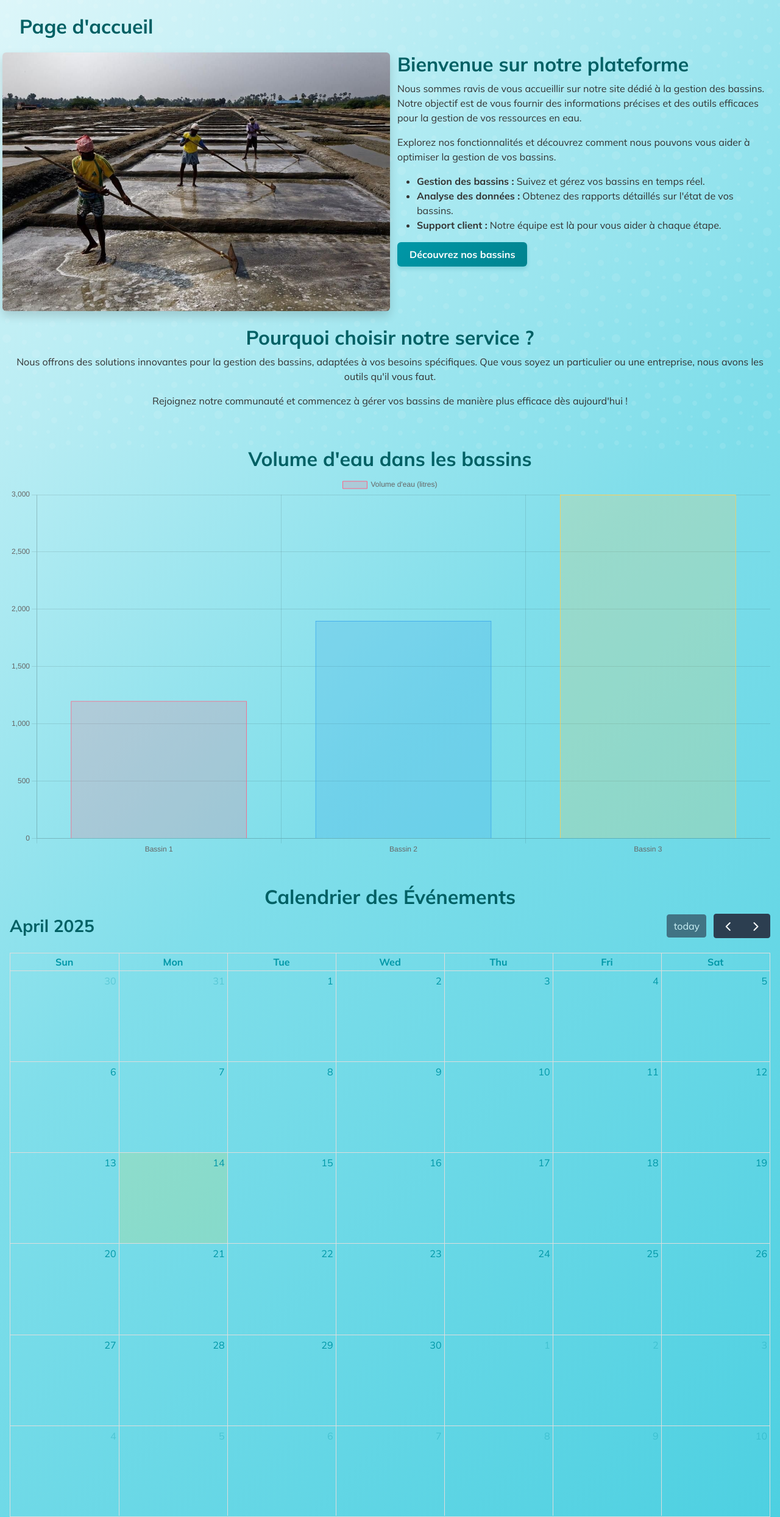
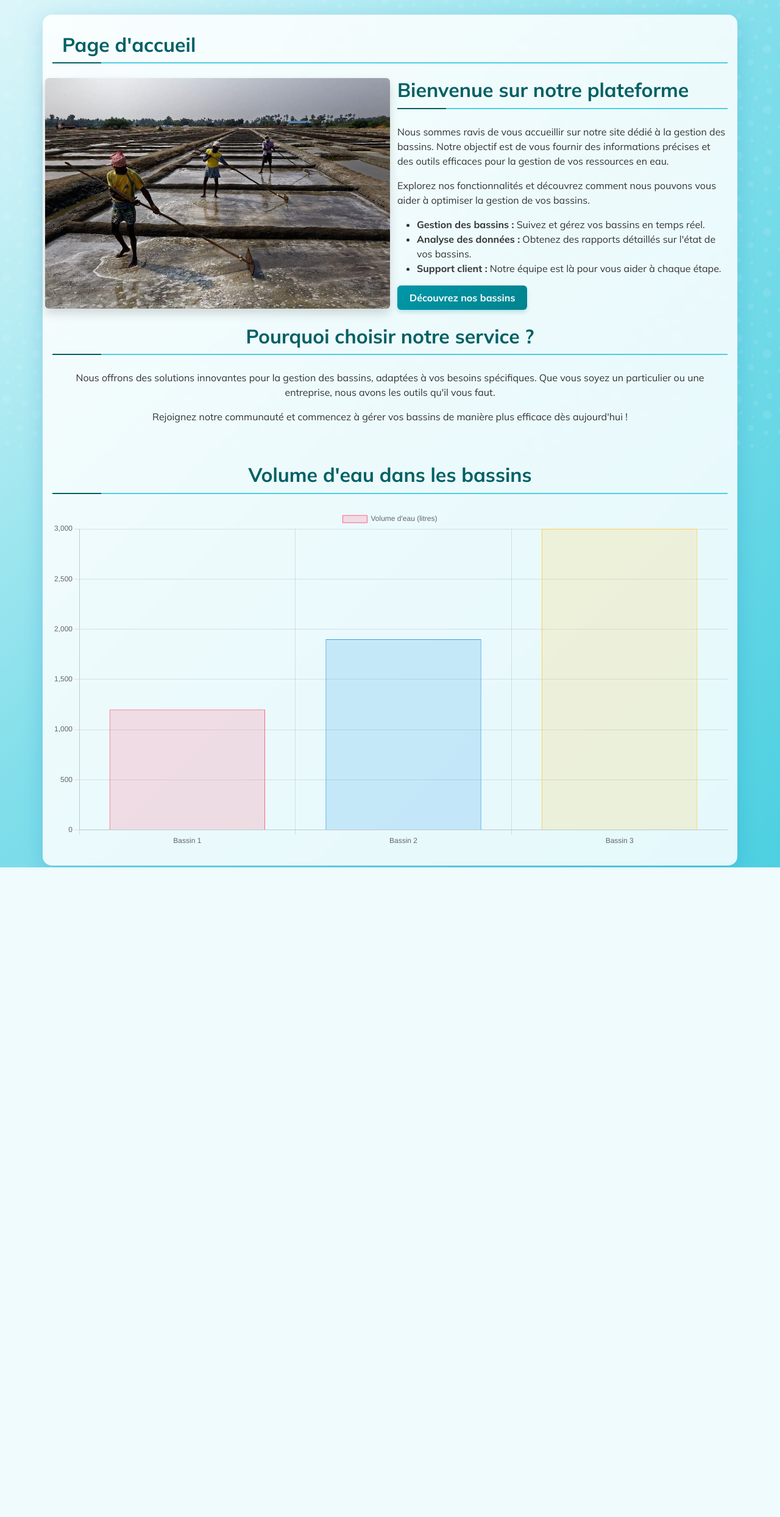
Before and after one commit to Renambohajaina-Jose-Celesta/Gestion_Construction_Bassin_Saline, a Django app: page / in a window 1280 px wide. Shown: the part 56-2543 px from the top of the page at 61% size. After the commit the page ends 1478 px from the top, so only its background shows below. Run offline with Django 4.2, Linux system fonts and the light colour scheme; the visitor is signed in with stand-in values (Sample User, id 1); lists and menus that the app fills with data are empty; some libraries are stand-ins or nearby versions.

Commit message:
modific de appar

```diff
--- a/loginSignup/base/templates/base.html
+++ b/loginSignup/base/templates/base.html
@@ -86,19 +86,16 @@
             </a>
             <ul class="dropdown-menu dropdown-menu-end">
               <li>
-                <a class="dropdown-item"
-                 {% comment %} href="{% url 'logout' %}"{% endcomment %}
-                 >
-                <i class="fas fa-sign-out-alt me-1"></i>Déconnexion
-              </a>
+                <form method="post" action="{% url 'base:logout' %}">
+                  {% csrf_token %}
+                  <button type="submit" class="btn btn-link text-black"><i class="fas fa-sign-out-alt me-1"></i>Déconnecter</button>
+                </form>
             </li>
             </ul>
           </li>
           {% else %}
           <li class="nav-item">
-            <a class="nav-link"
-            {% comment %} href="{% url 'base:accounts' %}" {% endcomment %}
-            ><i class="fas fa-sign-in-alt me-1"></i>Connexion</a>
+            <a class="nav-link" href="{% url 'base:authView' %}">S'inscrire</a>
           </li>
           {% endif %}
         </ul>
@@ -108,12 +105,14 @@
 
       {% block content %}{% endblock content %}
 
-  <!-- Pied de page -->
-  {% comment %} <footer class="bg-dark text-white py-4 mt-5">
-    <div class="container text-center">
-      <p class="mb-0">&copy; 2025 Gestion de Bassins de Sel. Tous droits réservés.</p>
-    </div>
-  </footer> {% endcomment %}
+{% comment %} <!-- Pied de page -->
+<footer class="bg-dark text-white py-4 mt-auto" style="margin: 0;">
+  <div class="text-center">
+    <p class="mb-0">&copy; 2025 Gestion de Bassins de Sel. Tous droits réservés.</p>
+  </div>
+</footer> {% endcomment %}
+
+
 
   <script src="https://cdn.jsdelivr.net/npm/bootstrap@5.3.0/dist/js/bootstrap.bundle.min.js"></script>
   <script>
--- a/loginSignup/base/templates/home.html
+++ b/loginSignup/base/templates/home.html
@@ -2,7 +2,7 @@
 {% load static %}
 
 {% block content %}
-<div class="container-fluid px-3">
+<div class="container px-3">
     <h2 class="mb-4 px-3">Page d'accueil</h1>
 
     <!-- Conteneur pour l'image et le menu -->
@@ -42,14 +42,6 @@
             <canvas id="myBarChart" width="400" height="200"></canvas>
         </div>
     </div>
-
-    <!-- Section pour le calendrier -->
-    <div class="row mt-5">
-        <div class="col-md-12">
-            <h2 class="text-center">Calendrier des Événements</h2>
-            <div id="calendar"></div>
-        </div>
-    </div>
 </div>
 
 <!-- Intégration de Chart.js -->
@@ -85,33 +77,4 @@
         }
     });
 </script>
-
-<!-- Intégration de FullCalendar -->
-<link href='https://cdn.jsdelivr.net/npm/fullcalendar@5.10.1/main.min.css' rel="stylesheet" />
-<script src='https://cdn.jsdelivr.net/npm/fullcalendar@5.10.1/main.min.js'></script>
-<script>
-    document.addEventListener('DOMContentLoaded', function() {
-        var calendarEl = document.getElementById('calendar');
-        var calendar = new FullCalendar.Calendar(calendarEl, {
-            initialView: 'dayGridMonth',
-            events: [
-                {
-                    title: 'Événement 1',
-                    start: '2023-10-01'
-                },
-                {
-                    title: 'Événement 2',
-                    start: '2023-10-07',
-                    end: '2023-10-10'
-                },
-                {
-                    title: 'Événement 3',
-                    start: '2023-10-15T10:00:00',
-                    end: '2023-10-15T12:00:00'
-                }
-            ]
-        });
-        calendar.render();
-    });
-</script>
 {% endblock content %}
--- a/loginSignup/base/templates/pages/fournisseurs.html
+++ b/loginSignup/base/templates/pages/fournisseurs.html
@@ -2,7 +2,7 @@
 {% load static %}
 
 {% block content %}
-<div class="container">
+<div class="container-fluid px-3">
     <h2 class="mb-4">Liste des Fournisseurs</h2>
 
     {% if messages %}
--- a/loginSignup/base/templates/pages/materiaux.html
+++ b/loginSignup/base/templates/pages/materiaux.html
@@ -2,7 +2,7 @@
 {% load static %}
 
 {% block content %}
-<div class="container">
+<div class="container-fluid px-3">
     <h2 class="mb-4">Liste des Matériaux</h2>
 
     {% if messages %}
--- a/loginSignup/base/templates/pages/projets.html
+++ b/loginSignup/base/templates/pages/projets.html
@@ -2,7 +2,7 @@
 {% load static %}
 
 {% block content %}
-<div class="container">
+<div class="container-fluid px-3">
 
     <div class="d-flex justify-content-between align-items-center mb-4">
         <h2>Liste des Projets</h2>
--- a/loginSignup/base/templates/pages/volumes_eaux.html
+++ b/loginSignup/base/templates/pages/volumes_eaux.html
@@ -2,7 +2,7 @@
 {% load static %}
 
 {% block content %}
-<div class="container">
+<div class="container-fluid px-3">
     <h2 class="mb-4">Liste des Volumes d'Eaux</h2>
 
     {% if messages %}
--- a/loginSignup/base/urls.py
+++ b/loginSignup/base/urls.py
@@ -48,7 +48,7 @@
     path('volumes/add/', volume_add, name='volume_add'),
     path('volumes/edit/<int:pk>/', volume_edit, name='volume_edit'),
     path('volumes/delete/<int:pk>/', volume_delete, name='volume_delete'),
-    # path("logout/", logout, name="logout"),
+    path("logout/", logout, name="logout"),
     path("signup/", authView, name="authView"),
     path("accounts/", include("django.contrib.auth.urls")),
     path('bassin/pdf/', bassin_pdf, name='bassin_pdf'),
--- a/loginSignup/base/views.py
+++ b/loginSignup/base/views.py
@@ -2,6 +2,7 @@
 from django.http import HttpResponse
 from django.shortcuts import get_object_or_404, render, redirect
 from django.contrib.auth.forms import UserCreationForm
+from django.contrib.auth import logout as auth_logout
 from django.contrib.auth.decorators import login_required
 from django.core.paginator import Paginator
 from requests import Response
@@ -13,6 +14,7 @@
 from reportlab.platypus import SimpleDocTemplate, Paragraph, Table, TableStyle
 from reportlab.lib import colors
 from reportlab.lib.styles import getSampleStyleSheet
+from reportlab.lib.units import mm
 
 
 @login_required
@@ -29,8 +31,9 @@
         form = UserCreationForm()
     return render(request, "registration/signup.html", {"form": form})
 
-def logout(self, request):
-    return Response({"detail": "Déconnexion réussie"}, status=200)
+def logout(request):
+    auth_logout(request)
+    return redirect('base:home')
 
 
 @login_required
@@ -398,65 +401,122 @@
     return redirect('base:volumes')
 
 
+from django.http import HttpResponse
+from django.contrib.auth.decorators import login_required
+from reportlab.lib.pagesizes import A4
+from reportlab.lib.units import mm
+from reportlab.platypus import (
+    SimpleDocTemplate, Table, TableStyle, Paragraph, Image, Spacer, KeepTogether
+)
+from reportlab.lib.styles import getSampleStyleSheet, ParagraphStyle
+from reportlab.lib import colors
+from reportlab.pdfgen.canvas import Canvas
+import os
+
+class FooterCanvas(Canvas):
+    def __init__(self, *args, **kwargs):
+        Canvas.__init__(self, *args, **kwargs)
+        self.pages = []
+
+    def showPage(self):
+        self.pages.append(dict(self.__dict__))
+        self._startPage()
+
+    def save(self):
+        for page in self.pages:
+            self.__dict__.update(page)
+            self.draw_footer()
+            Canvas.showPage(self)
+        Canvas.save(self)
+
+    def draw_footer(self):
+        page_num = self._pageNumber
+        text = f"Page {page_num}"
+        self.setFont("Helvetica", 8)
+        self.drawRightString(200 * mm, 10 * mm, text)
 
 @login_required
 def bassin_pdf(request):
     response = HttpResponse(content_type='application/pdf')
     response['Content-Disposition'] = 'inline; filename="bassins.pdf"'
 
-    # Create a PDF document
-    doc = SimpleDocTemplate(response, pagesize=A4)
+    # Ajustement des marges (réduites pour une mise en page plus étroite)
+    doc = SimpleDocTemplate(
+        response,
+        pagesize=A4,
+        rightMargin=20,  # Marges plus petites
+        leftMargin=20,   # Marges plus petites
+        topMargin=40,    # Marges plus petites
+        bottomMargin=20  # Marges plus petites
+    )
+
     elements = []
-
-    # Styles
     styles = getSampleStyleSheet()
 
-    # Title
-    title = "Liste des Bassins"
-    elements.append(Paragraph(title, styles['Title']))
+    # Style personnalisé pour cellules (y compris Projet)
+    cell_style = ParagraphStyle(
+        name='CellStyle',
+        fontSize=8,
+        alignment=0,  # align left
+        leading=10
+    )
 
-    # Prepare data for the table
-    data = [
-        [
-            'ID', 'Projet', "Volume d'eaux", 'Surface (m²)',
-            'Capacité (l)', 'Date de const',
-            'Nb de bassins', 'Sel produit (t)'
-        ]
-    ]
+    # Logo (optionnel)
+    logo_path = os.path.join("static", "img", "logo.png")
+    if os.path.exists(logo_path):
+        logo = Image(logo_path, width=50, height=50)
+        elements.append(logo)
+
+    # Titre
+    elements.append(Paragraph("Liste des Bassins", styles['Title']))
+    elements.append(Spacer(1, 12))
+
+    # En-têtes
+    data = [[
+        'ID', 'Projet', "Volume d'eaux", 'Surface (m²)',
+        'Capacité (l)', 'Date de const', 'Nb de bassins', 'Sel produit (t)'
+    ]]
+
+    # Données
     bassins = BassinSalins.objects.all()
-
     for bassin in bassins:
-        projet_nom = bassin.Id_projet.Nom_projet.replace(' ', '\n') if bassin.Id_projet else 'N/A'
+        projet_nom = Paragraph(bassin.Id_projet.Nom_projet, cell_style) if bassin.Id_projet else 'N/A'
         volume_eaux = bassin.Id_volume.Volume_disponible if bassin.Id_volume else 'N/A'
         surface = bassin.Surface_bassin or 0
         capacite = bassin.Capacite or 0
         date_construction = bassin.Date_construction.strftime('%d/%m/%Y') if bassin.Date_construction else 'N/A'
         nb_bassins = bassin.Nb_bassin or 0
         sel_produit = f"{bassin.Sel_produit:.2f}" if bassin.Sel_produit else 'N/A'
+
         data.append([
-            bassin.Id_bassin, projet_nom, volume_eaux, surface,
-            capacite, date_construction, nb_bassins, sel_produit
+            bassin.Id_bassin,
+            projet_nom,
+            volume_eaux,
+            surface,
+            capacite,
+            date_construction,
+            nb_bassins,
+            sel_produit
         ])
 
-    # Adjust column widths for responsiveness
-    col_widths = [50, 100, 100, 80, 80, 100, 80, 100]
+    # Colonnes ajustées
+    col_widths = [30, 110, 75, 55, 55, 70, 50, 70]
 
-    # Create a table
-    table = Table(data, colWidths=col_widths)
+    table = Table(data, colWidths=col_widths, repeatRows=1)
     table.setStyle(TableStyle([
-        ('BACKGROUND', (0, 0), (-1, 0), colors.grey),
-        ('TEXTCOLOR', (0, 0), (-1, 0), colors.whitesmoke),
+        ('BACKGROUND', (0, 0), (-1, 0), colors.HexColor("#4F81BD")),
+        ('TEXTCOLOR', (0, 0), (-1, 0), colors.white),
         ('ALIGN', (0, 0), (-1, -1), 'CENTER'),
+        ('ALIGN', (1, 1), (1, -1), 'LEFT'),  # Colonne Projet à gauche
         ('FONTNAME', (0, 0), (-1, 0), 'Helvetica-Bold'),
-        ('BOTTOMPADDING', (0, 0), (-1, 0), 12),
-        ('BACKGROUND', (0, 1), (-1, -1), colors.beige),
-        ('GRID', (0, 0), (-1, -1), 1, colors.black),
-        ('FONTSIZE', (0, 0), (-1, -1), 8),  # Adjust font size for better fit
+        ('FONTSIZE', (0, 0), (-1, -1), 8),
+        ('BOTTOMPADDING', (0, 0), (-1, 0), 6),
+        ('BACKGROUND', (0, 1), (-1, -1), colors.HexColor("#E7E6E6")),
+        ('GRID', (0, 0), (-1, -1), 0.5, colors.black),
     ]))
 
-    elements.append(table)
+    elements.append(KeepTogether(table))
 
-    # Build the PDF
-    doc.build(elements)
-
+    # Génération du PDF avec pagination
+    doc.build(elements, canvasmaker=FooterCanvas)
     return response
--- a/loginSignup/loginSignup/settings.py
+++ b/loginSignup/loginSignup/settings.py
@@ -39,6 +39,10 @@
     'django.contrib.staticfiles',
     'base',
 ]
+
+LOGIN_REDIRECT_URL = '/'
+LOGOUT_REDIRECT_URL = '/'
+
 
 
 MIDDLEWARE = [
```
Also changed, not shown: loginSignup/base/templates/pages/bassins.html (+11 -11 lines), loginSignup/base/templates/registration/logged_out.html (added, +8 -0 lines).
